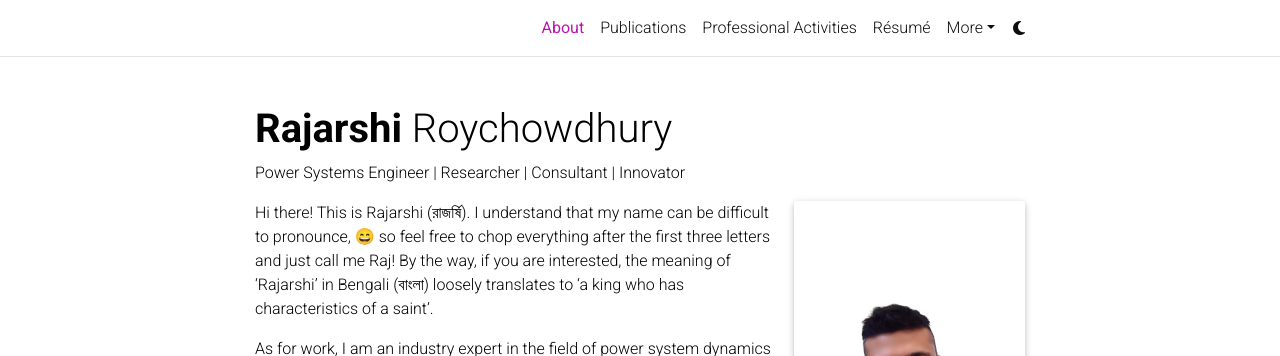
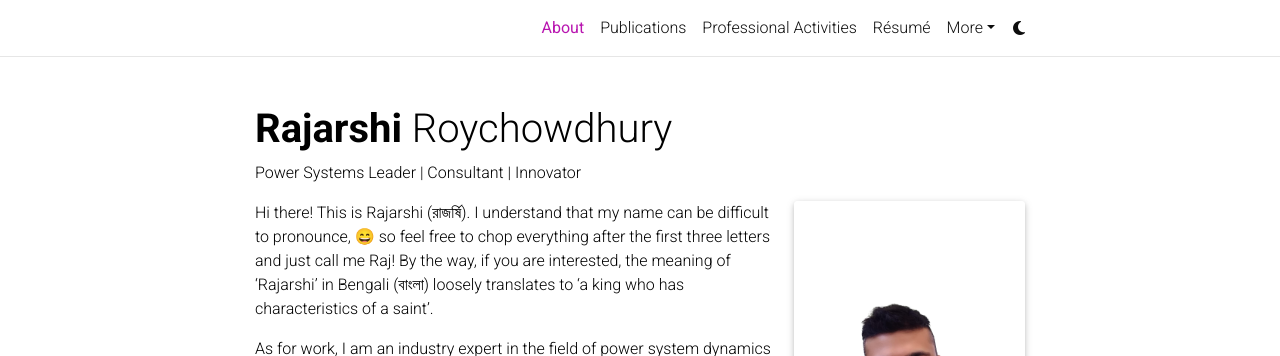
Before and after one commit to rajarshiroychowdhury/rajarshiroychowdhury.github.io, a Jekyll site: the page built from _pages/about.md, in a window 1280 px wide and 1400 px high. Shown: the top 356 px of the window. Built offline with Jekyll 4.4.1, drawn with Linux system fonts in a browser that asks for light colours; full-size pictures stand in for the smaller copies a plugin makes; emoji names are drawn with the system emoji font; comment, search, counter and statistics services are not loaded; a style sheet for code colours, icons or effects is not loaded; some of the changed text lies outside the part shown.

Commit message:
yml changes

```diff
--- a/_config.yml
+++ b/_config.yml
@@ -6,11 +6,11 @@ title: blank # the website title (if blank, full name will be used instead)
 first_name: Rajarshi
 middle_name:
 last_name: Roychowdhury
-email: rroyc@alumni.upenn.edu
+email: contact@rajarshiroychowdhury.com
 description: > # the ">" symbol means to ignore newlines until "footer_text:"
 
 
-keywords:  power system dynamics # add your own keywords or leave empty
+keywords:  power systems, power systems planning, power system operations, power systems control, power system dynamics, energy storage, renewables, IBR, DER # add your own keywords or leave empty
 
 lang: en # the language of your site (for example: en, fr, cn, ru, etc.)
 icon: site-logo.png # the emoji used as the favicon (alternatively, provide image name in /assets/img/)
@@ -103,7 +103,7 @@ youtube_id: # your youtube channel id (youtube.com/@<youtube_id>)
 discord_id: # your discord id (18-digit unique numerical identifier)
 
 contact_note: >
-  Sending me an email is the best way to reach me!
+  Sending an email is the best way to reach me!
 
 # -----------------------------------------------------------------------------
 # Analytics and search engine verification
@@ -350,8 +350,8 @@ jekyll-diagrams:
 
 enable_google_analytics:    true  # enables google analytics
 enable_panelbear_analytics: false  # enables panelbear analytics
-enable_google_verification: false  # enables google site verification
-enable_bing_verification:   false  # enables bing site verification
+enable_google_verification: true  # enables google site verification
+enable_bing_verification:   true  # enables bing site verification
 enable_masonry:             true   # enables automatic project cards arrangement
 enable_math:                true   # enables math typesetting (uses MathJax)
 enable_tooltips:            false  # enables automatic tooltip links generated
--- a/_pages/about.md
+++ b/_pages/about.md
@@ -3,7 +3,7 @@ layout: about
 title: About
 permalink: /
 # subtitle: <a href='#'>Affiliations</a>. Power Systems Engineer, Researcher, Applied Mathematician
-subtitle: Power Systems Engineer | Researcher | Consultant | Innovator
+subtitle: Power Systems Leader | Consultant | Innovator
 
 profile:
   align: right
```
